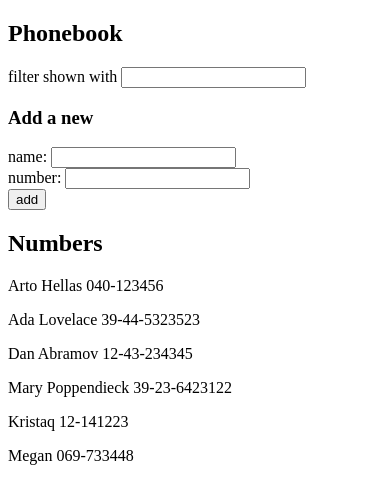
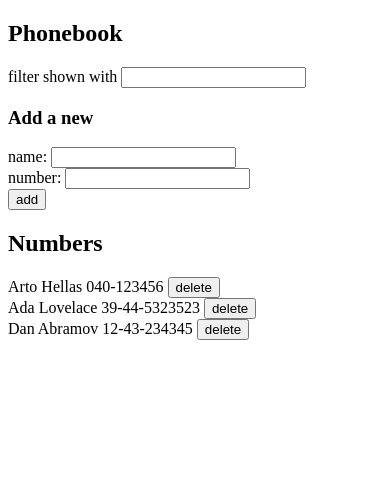
Before and after one commit to ChrisK1504/fullstack, a React (Vite) app in the folder part2/phonebook/: page / in a window 390 px wide. Shown: the top 504 px of the page. Built offline with nearby package versions, Linux system fonts and the light colour scheme; data requests are answered from the project's data file.

Commit message:
Phonebook step 9

```diff
--- a/part2/phonebook/db.json
+++ b/part2/phonebook/db.json
@@ -14,21 +14,6 @@
       "name": "Dan Abramov",
       "number": "12-43-234345",
       "id": "3"
-    },
-    {
-      "name": "Mary Poppendieck",
-      "number": "39-23-6423122",
-      "id": "4"
-    },
-    {
-      "id": "11db",
-      "name": "Kristaq",
-      "number": "12-141223"
-    },
-    {
-      "id": "260b",
-      "name": "Megan",
-      "number": "069-733448"
     }
   ]
 }
--- a/part2/phonebook/src/App.jsx
+++ b/part2/phonebook/src/App.jsx
@@ -1,8 +1,7 @@
 import { useEffect, useState } from 'react'
 import Filter from './components/Filter'
 import PersonForm from './components/PersonForm'
-import Persons from './components/Persons'
-import axios from 'axios'
+import Person from './components/Persons'
 import PersonsService from './services/persons'
 
 const App = () => {
@@ -39,6 +38,17 @@ const App = () => {
     }
   }
 
+  const removePerson = (person) => {
+    console.log(person)
+    if (window.confirm(`Delete ${person.name}?`)) {
+      PersonsService
+        .remove(person.id)
+        .then(response => {
+          setPersons(persons.filter(p => p.id !== person.id))
+        })
+    }
+  }
+
   const handleNameInputChange = (event) => {
     console.log(event.target.value);
     setNewName(event.target.value)
@@ -68,7 +78,7 @@ const App = () => {
       <h3>Add a new</h3>
       <PersonForm addNewPerson={addNewPerson} newName={newName} newNumber={newNumber} handleNameInputChange={handleNameInputChange} handleNumberInputChange={handleNumberInputChange} />
       <h2>Numbers</h2>
-      <Persons persons={personsToShow} />
+      {persons.map(person => <Person key={person.id} person={person} removePersonButtonHandler={() => removePerson(person)} />)}
     </div>
   )
 }
--- a/part2/phonebook/src/components/Persons.jsx
+++ b/part2/phonebook/src/components/Persons.jsx
@@ -1,9 +1,9 @@
-const Persons = ({ persons }) => {
+const Person = ({ person, removePersonButtonHandler }) => {
   return (
     <div>
-      {persons.map((person) => <p key={person.id}>{person.name} {person.number}</p>)}
+      {person.name} {person.number} <button onClick={removePersonButtonHandler}>delete</button>
     </div>
   )
 }
 
-export default Persons
+export default Person
--- a/part2/phonebook/src/services/persons.js
+++ b/part2/phonebook/src/services/persons.js
@@ -10,4 +10,8 @@ const create = (newObject) => {
   return axios.post(baseUrl, newObject).then((response) => response.data)
 }
 
-export default { getAll, create }
+const remove = (id) => {
+  return axios.delete(`${baseUrl}/${id}`).then((response) => response.data)
+}
+
+export default { getAll, create, remove }
```
